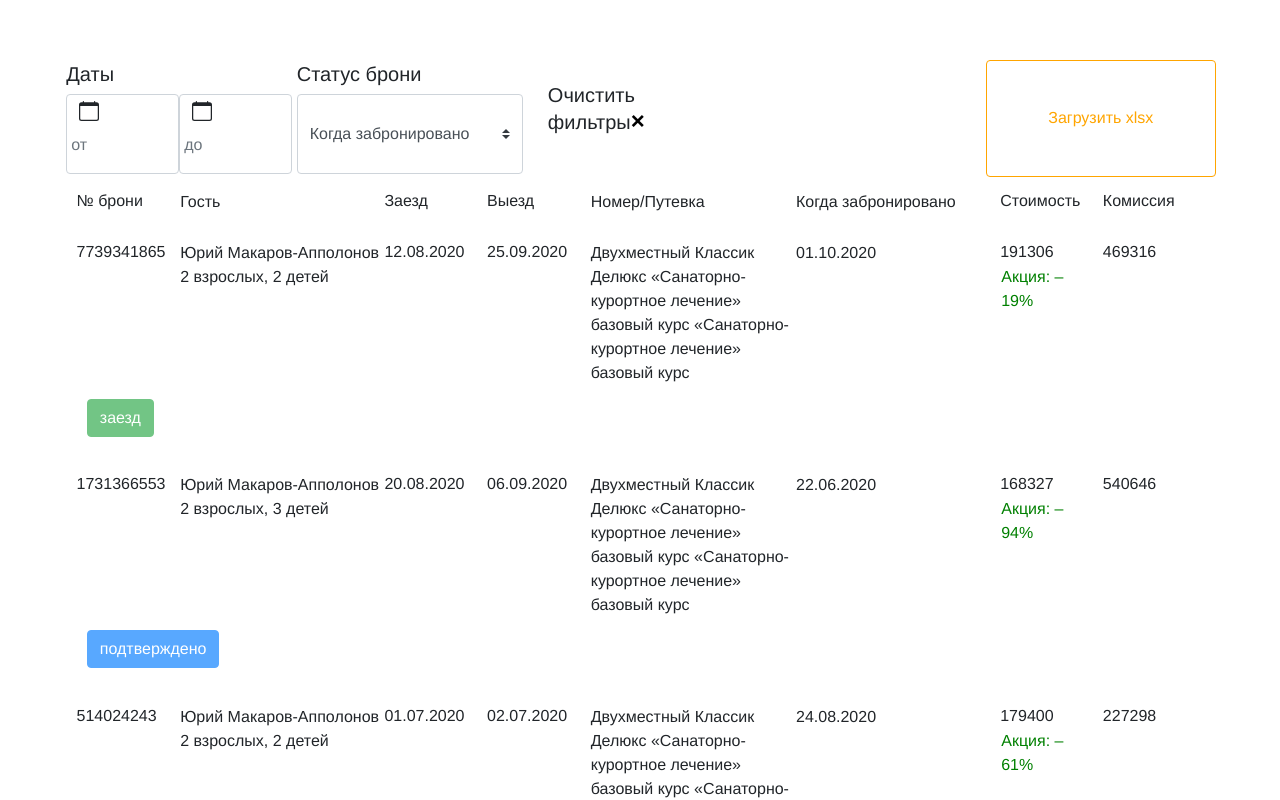
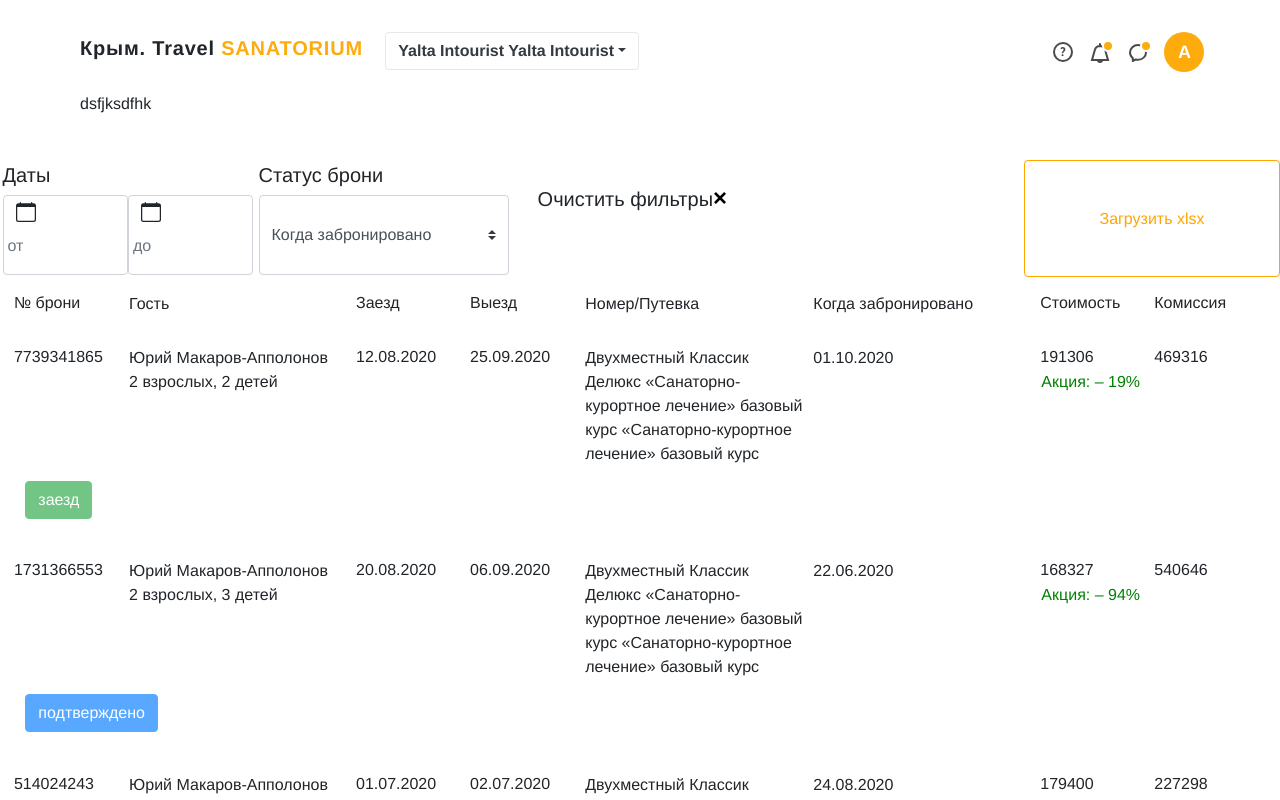
Before and after one commit to tamazyanarsen/testVueTravel, a Vue app: page / in a window 1280 px wide. Shown: the top 800 px of the page. Built offline with nearby package versions, Linux system fonts and the light colour scheme.

Commit message:
началась верстка! header страницы

```diff
--- a/public/index.html
+++ b/public/index.html
@@ -4,8 +4,9 @@
     <meta charset="utf-8">
     <meta http-equiv="X-UA-Compatible" content="IE=edge">
     <meta name="viewport" content="width=device-width,initial-scale=1.0">
-    <link rel="icon" href="<%= BASE_URL %>favicon.ico">
-    <title><%= htmlWebpackPlugin.options.title %></title>
+    <title>Крым.Travel</title>
+    <link href="https://fonts.googleapis.com/icon?family=Material+Icons"
+          rel="stylesheet">
   </head>
   <body>
     <noscript>
--- a/src/App.vue
+++ b/src/App.vue
@@ -15,13 +15,10 @@
     }
 </script>
 
-<style>
+<style lang="scss">
     #app {
         font-family: Avenir, Helvetica, Arial, sans-serif;
         -webkit-font-smoothing: antialiased;
         -moz-osx-font-smoothing: grayscale;
-        margin-top: 60px;
-        margin-left: 5%;
-        margin-right: 5%;
     }
 </style>
--- a/src/components/MainPage.vue
+++ b/src/components/MainPage.vue
@@ -1,5 +1,84 @@
 <template>
     <div>
+        <header>
+            <div style="padding-bottom: 2%;">
+                <h5 style="display: inline-block">
+                    <b class="logo_name">
+                        Крым. Travel
+                        <span>Sanatorium</span>
+                    </b>
+                </h5>
+                <b-dropdown variant="outline-dark"
+                            :text="`${selectedHotel.name} ${selectedHotel.name}`">
+                    <b-dropdown-item disabled
+                                     class="hotels-dropdown-disabled">Выберите объект для редактирования
+                    </b-dropdown-item>
+                    <b-dropdown-item style="width: 100%">sdfsdlkfjklsdf</b-dropdown-item>
+                    <b-dropdown-item>sdfsdlkfjklsdf</b-dropdown-item>
+                </b-dropdown>
+                <div style="float: right"
+                     class="header-buttons">
+                    <div>
+                        <svg width="24"
+                             height="24"
+                             viewBox="0 0 24 24"
+                             fill="none"
+                             xmlns="http://www.w3.org/2000/svg">
+                            <circle cx="12"
+                                    cy="12"
+                                    r="9"
+                                    stroke="#4A4A4A"
+                                    stroke-width="2"
+                                    stroke-linejoin="round"></circle>
+                            <path d="M10.8549 13.228H12.2469L12.2949 12.712C12.3189 12.292 12.7989 11.932 13.2789 11.476C13.8189 10.96 14.3469 10.336 14.3469 9.4C14.3469 7.828 13.1469 7.06 11.8029 7.06C10.8069 7.06 9.89494 7.492 9.34294 8.164L10.4829 9.208C10.7709 8.812 11.2269 8.56 11.6829 8.56C12.2469 8.56 12.6309 8.896 12.6309 9.496C12.6309 10.036 12.2469 10.468 11.8749 10.876C11.3829 11.38 10.8429 11.872 10.8549 12.628V13.228ZM11.5869 16.108C12.1149 16.108 12.5589 15.676 12.5589 15.136C12.5589 14.608 12.1149 14.176 11.5869 14.176C11.0349 14.176 10.5909 14.608 10.5909 15.136C10.5909 15.676 11.0349 16.108 11.5869 16.108Z"
+                                  fill="#4A4A4A"></path>
+                        </svg>
+                    </div>
+                    <div>
+                        <svg width="26"
+                             height="25"
+                             viewBox="0 0 26 25"
+                             fill="none"
+                             xmlns="http://www.w3.org/2000/svg">
+                            <path d="M12 4V6M12 6V6C9.63233 6.00011 7.55156 7.56971 6.90111 9.84628L4 20.0002H20L17.0989 9.84628C16.4484 7.56971 14.3677 6.00011 12 6V6ZM14 20.0002C14 21.1048 13.1046 22.0002 12 22.0002C10.8954 22.0002 10 21.1048 10 20.0002"
+                                  stroke="#4A4A4A"
+                                  stroke-width="2"
+                                  stroke-linecap="round"></path>
+                            <circle cx="20"
+                                    cy="6"
+                                    r="5"
+                                    fill="#FEAC0D"
+                                    stroke="white"
+                                    stroke-width="2"></circle>
+                        </svg>
+                    </div>
+                    <div>
+                        <svg width="26"
+                             height="25"
+                             viewBox="0 0 26 25"
+                             fill="none"
+                             xmlns="http://www.w3.org/2000/svg">
+                            <path d="M12 19.8C16.4183 19.8 20 16.4869 20 12.4C20 8.31309 16.4183 5 12 5C7.58172 5 4 8.31309 4 12.4C4 14.6506 5.08614 16.6665 6.8 18.0237V21L9.68021 19.4841C10.4144 19.6895 11.1933 19.8 12 19.8Z"
+                                  stroke="#4A4A4A"
+                                  stroke-width="2"
+                                  stroke-linejoin="round"></path>
+                            <circle cx="20"
+                                    cy="6"
+                                    r="5"
+                                    fill="#FEAC0D"
+                                    stroke="white"
+                                    stroke-width="2"></circle>
+                        </svg>
+                    </div>
+                    <div>
+                        <span class="headerButtonUser__preview">A</span>
+                    </div>
+                </div>
+            </div>
+            <div class="main-menu">
+                dsfjksdfhk
+            </div>
+        </header>
         <main-filter @clearFilter="clearFilter"
                      @dateChange="dateChange"
                      @changeStatus="changeStatus"></main-filter>
@@ -59,13 +138,15 @@
 
 <script>
     import MainFilter from "./MainFilter";
-    import { data } from "../state";
+    import { data, hotels } from "../state";
 
     export default {
         name: 'MainPage',
         components: { MainFilter },
         data: function () {
             return {
+                hotels: hotels,
+                selectedHotel: hotels[0],
                 items: data,
                 currentData: [],
                 filterStatus: 'all',
@@ -191,8 +272,7 @@
     }
 </script>
 
-<style scoped
-       lang="scss">
+<style lang="scss">
     .data-grid-caption, .data-grid {
         display: grid;
         grid-template-columns: repeat(11, 1fr);
@@ -215,4 +295,100 @@
     .sort-column {
         cursor: pointer;
     }
+
+    header {
+        height: 20vh;
+        padding: 2em 5em;
+        box-sizing: border-box;
+    }
+
+    .logo_name {
+        letter-spacing: .04em;
+
+        span {
+            color: #feac0d;
+            text-transform: uppercase;
+        }
+    }
+
+    .btn-outline-dark {
+        font-weight: bold;
+        border-color: #e8e8e8;
+        background: transparent;
+        outline: none;
+
+        &:hover {
+            color: black;
+            background-color: #e8e8e8;
+            outline: none;
+            border: none;
+        }
+
+        &:active, &:focus, &:focus-within {
+            color: black !important;
+            background-color: #e8e8e8 !important;
+            outline: none !important;
+            border: none !important;
+            box-shadow: none !important;
+        }
+    }
+
+    .show > .btn-outline-dark.dropdown-toggle {
+        color: black;
+        background-color: #e8e8e8;
+        outline: none;
+        border: none;
+    }
+
+    .b-dropdown {
+        margin-left: 2%;
+    }
+
+    .headerButtonUser__preview {
+        margin: 0 8px 0 0;
+        display: inline-flex;
+        align-items: center;
+        justify-content: center;
+        width: 40px;
+        height: 40px;
+        background-color: #feac0d;
+        border-radius: 50%;
+        font-size: 18px;
+        font-weight: 700;
+        color: #fff;
+        position: relative;
+    }
+
+    .header-buttons {
+        display: flex;
+        justify-content: center;
+        align-items: center;
+
+        div {
+            background: none;
+            border: 0;
+            cursor: pointer;
+            padding: 0;
+            margin-right: 10%;
+        }
+    }
+
+    .main-menu {
+        margin: 0 auto;
+    }
+
+    .dropdown-menu {
+        width: 100%;
+    }
+
+    .hotels-dropdown-disabled {
+        display: block;
+        padding: 16px 24px;
+        font-size: 12px;
+        color: #bcbcbc;
+
+        a {
+            padding: 0;
+        }
+    }
 </style>
--- a/src/state.js
+++ b/src/state.js
@@ -47,3 +47,9 @@ export const data = [
         status: getRandomStatus()
     }
 ];
+
+export const hotels = [
+    {name: 'Yalta Intourist', location: 'Ялта, Крым', number: 'ND-4567'},
+    {name: 'Ореанда Премьер Отель', location: 'Бахчисарай, Крым', number: 'ND-4567'},
+    {name: 'Ореанда Премьер Отель', location: 'Бахчисарай, Крым', number: 'ND-4567'}
+];
```
